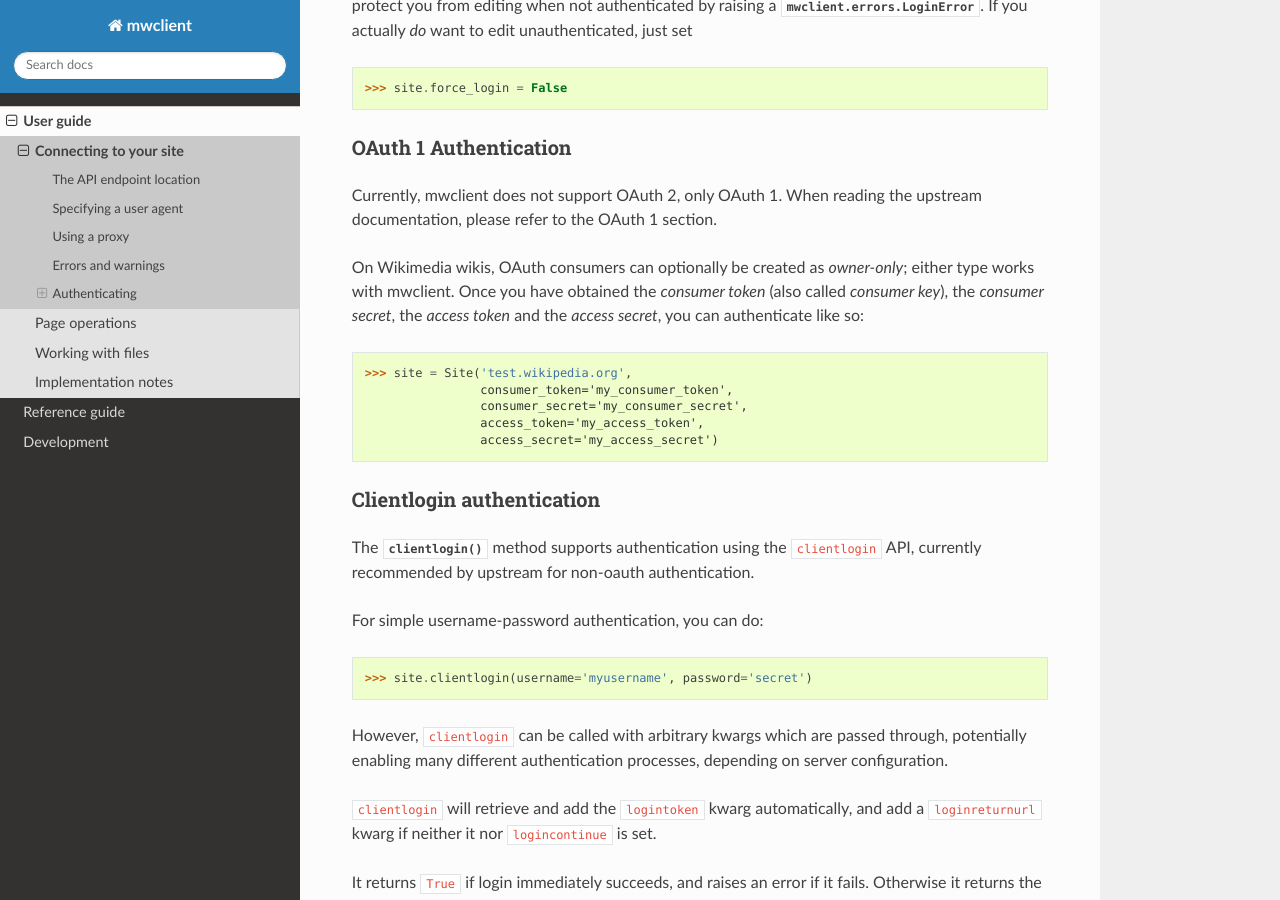
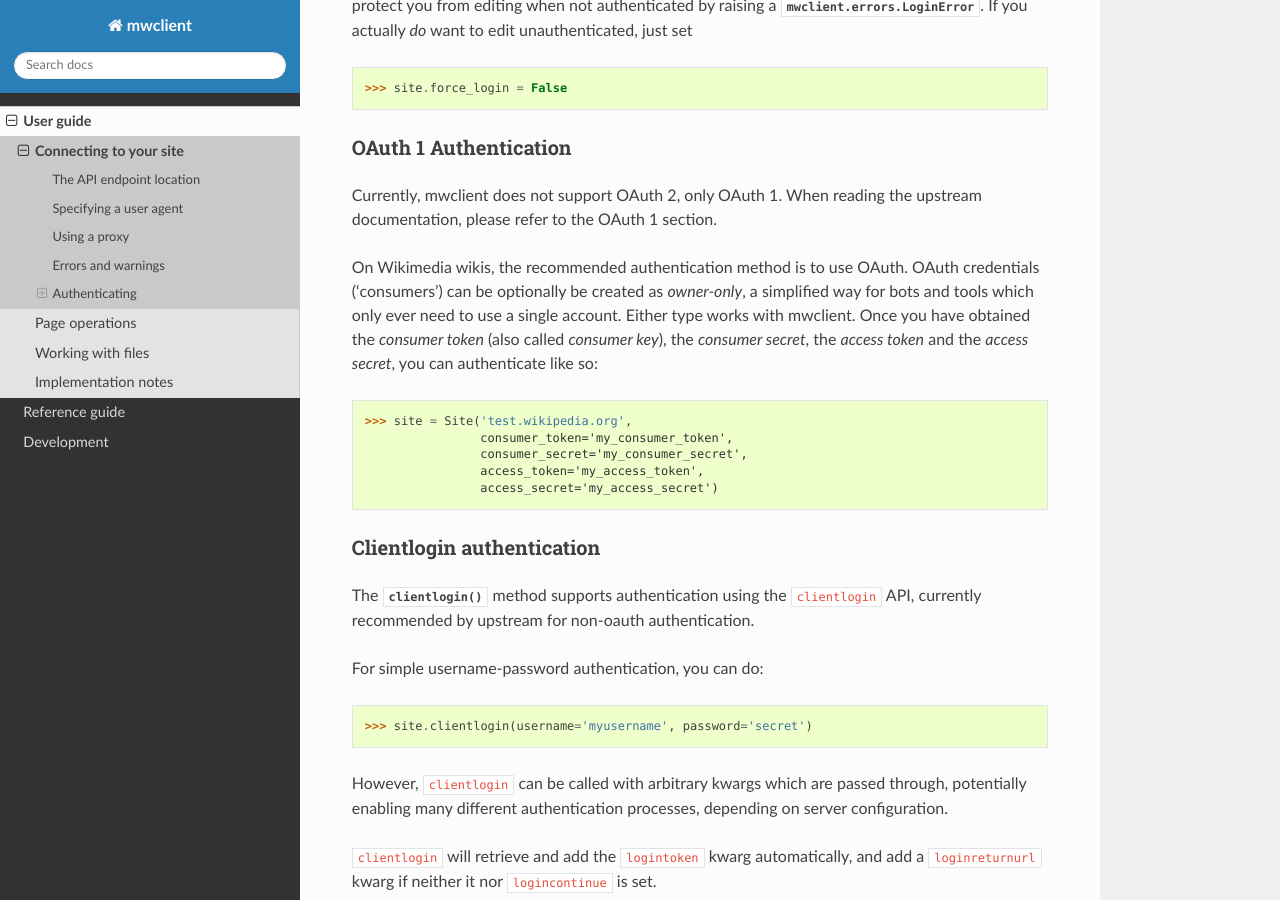
Before and after one commit to mwclient/mwclient, a Sphinx documentation site: the page built from docs/source/user/connecting.rst, in a window 1280 px wide and 900 px high, scrolled down 2067 px. Built offline with Sphinx 7.4.7 and the Read the Docs theme 3.1.0, drawn with Linux system fonts in a browser that asks for light colours; the version number could not be read and is left out.

Commit message:
Clarify OAuth recommendation

```diff
--- a/docs/source/user/connecting.rst
+++ b/docs/source/user/connecting.rst
@@ -124,9 +124,11 @@ OAuth 1 Authentication
 Currently, mwclient does not support OAuth 2, only OAuth 1. When reading the
 upstream documentation, please refer to the OAuth 1 section.
 
-On Wikimedia wikis, OAuth consumers can optionally be created as `owner-only`;
-either type works with mwclient. Once you have obtained the *consumer token* (also
-called *consumer key*), the *consumer secret*, the *access token* and the
+On Wikimedia wikis, the recommended authentication method is to use OAuth.
+OAuth credentials ('consumers') can be optionally be created as `owner-only`,
+a simplified way for bots and tools which only ever need to use a single account.
+Either type works with mwclient. Once you have obtained the *consumer token*
+(also called *consumer key*), the *consumer secret*, the *access token* and the
 *access secret*, you can authenticate like so:
 
     >>> site = Site('test.wikipedia.org',
@@ -136,7 +138,8 @@ called *consumer key*), the *consumer secret*, the *access token* and the
                     access_secret='my_access_secret')
 
 
-.. _MediaWiki OAuth docs: https://www.mediawiki.org/wiki/OAuth
+.. _General MediaWiki OAuth docs: https://www.mediawiki.org/wiki/OAuth
+.. _owner-only consumer: https://www.mediawiki.org/wiki/OAuth/Owner-only_consumers
 
 .. _clientlogin:
 
```
